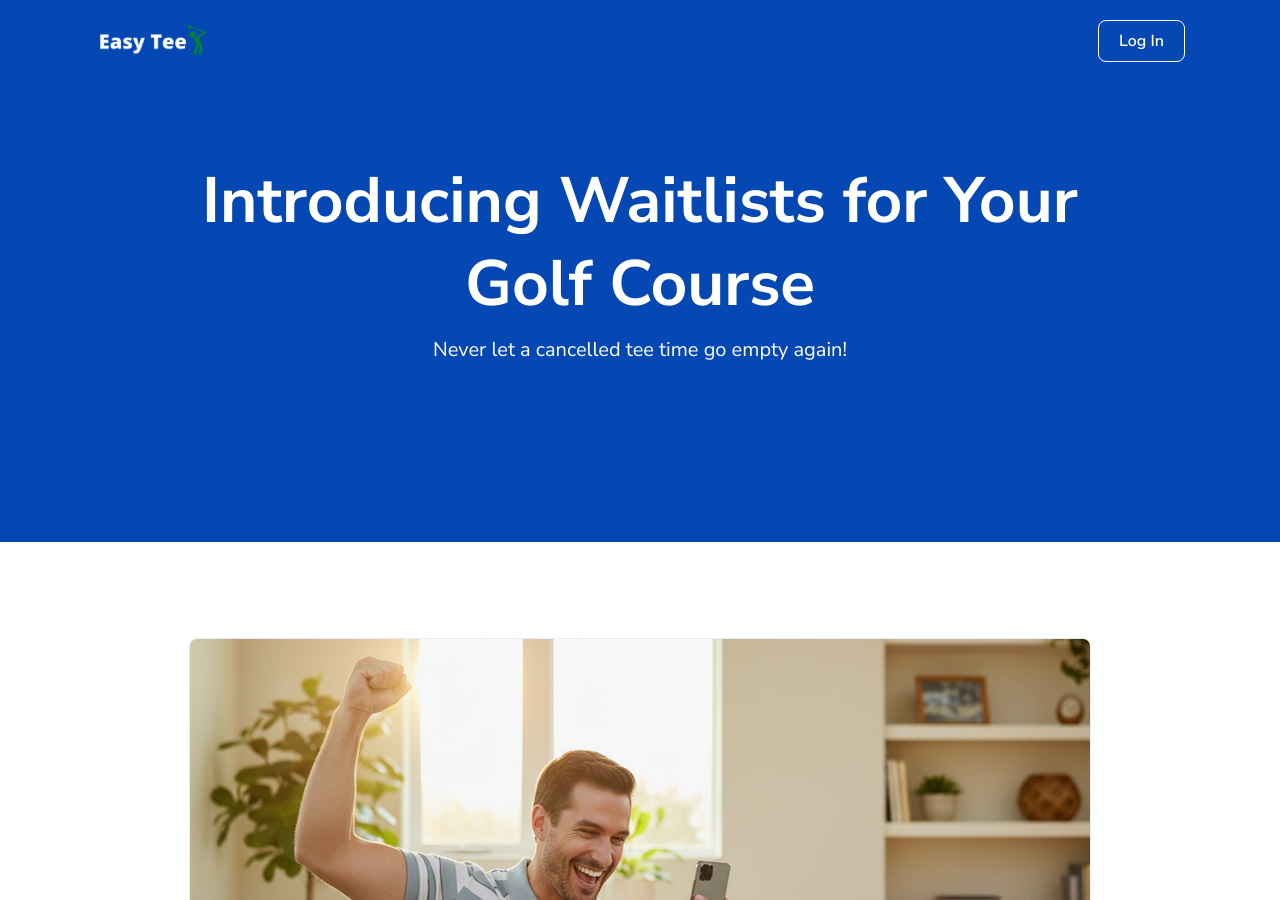
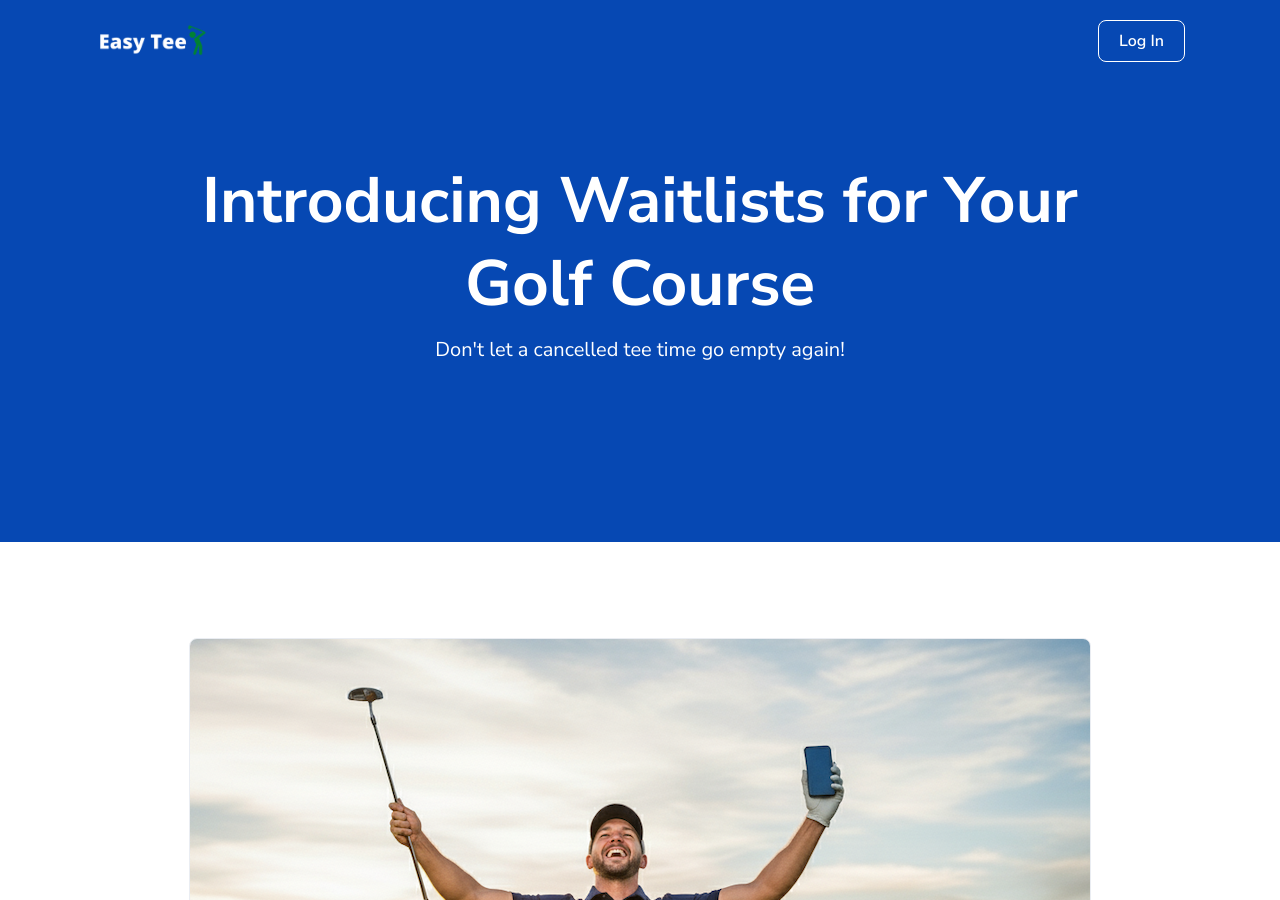
Before and after one commit to easyteegolf/easytee_front, a Jekyll site: the page built from _posts/2025-09-08-introducing-waitlists-for-your-golf-course.markdown, in a window 1280 px wide and 900 px high. Built offline with Jekyll 4.4.1, drawn with Linux system fonts in a browser that asks for light colours.

Commit message:
update image

```diff
--- a/_posts/2025-09-08-introducing-waitlists-for-your-golf-course.markdown
+++ b/_posts/2025-09-08-introducing-waitlists-for-your-golf-course.markdown
@@ -1,7 +1,7 @@
 ---
 layout: post
 title:  "Introducing Waitlists for Your Golf Course"
-subtitle: "Never let a cancelled tee time go empty again!"
+subtitle: "Don't let a cancelled tee time go empty again!"
 head_img: '/assets/img/articles/waitlist.png'
 alt_img: 'Easy Tee Golf Waitlist Success'
 categories: teesheet features waitlist no-shows optimization
```
Also changed, not shown: assets/img/articles/waitlist.png.
